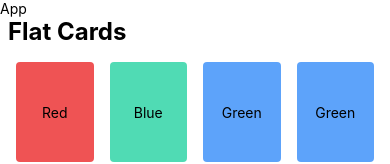
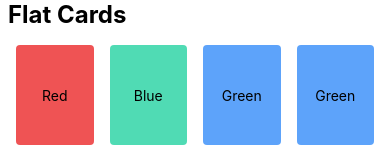
Before and after one commit to kkamara/ReactNativeStylerMobileApp, a React Native app: screen / in a window 390 px wide. Shown: the top 164 px of the page. Built offline with nearby package versions, Linux system fonts and the light colour scheme.

Commit message:
Update App.tsx

```diff
--- a/App.tsx
+++ b/App.tsx
@@ -7,14 +7,15 @@ import {
 } from "react-native"
 import FlatCards from "./components/FlatCards"
 import ElevatedCards from "./components/ElevatedCards"
+import FancyCard from "./components/FancyCard"
 
 export default function App() {
     return (
         <SafeAreaView>
             <ScrollView>
-                <Text>App</Text>
                 <FlatCards />
                 <ElevatedCards />
+                <FancyCard />
             </ScrollView>
         </SafeAreaView>
     )
```
